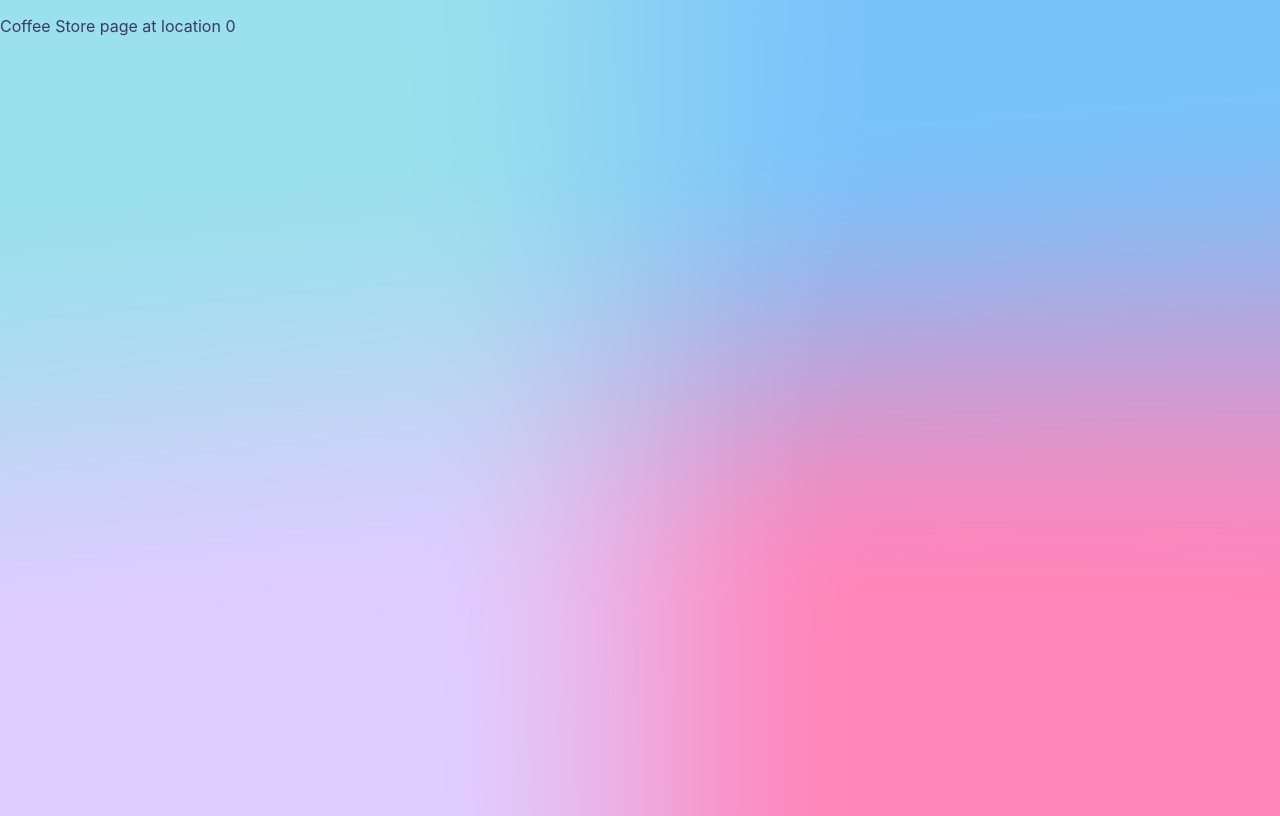
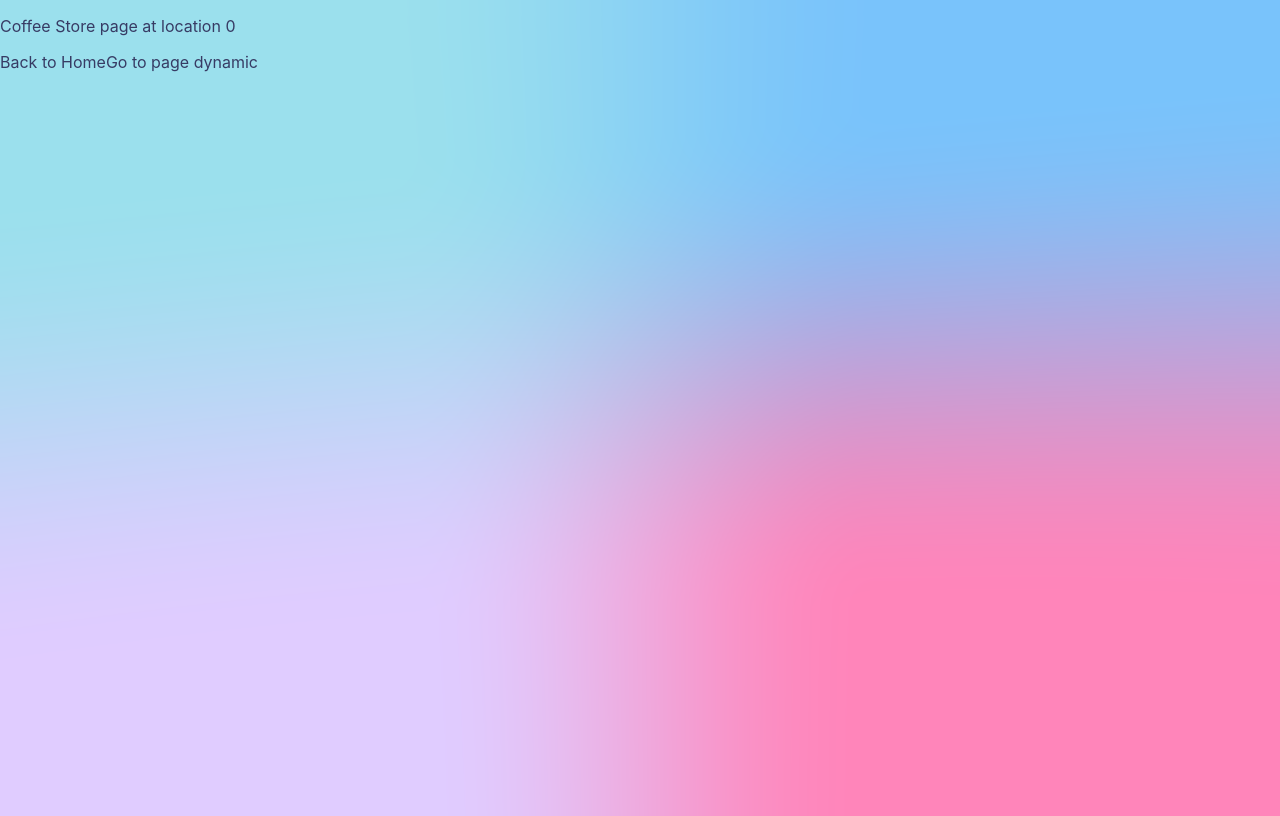
Before and after one commit to omkaradhali/discover-coffee-stores, a Next.js app: page /coffee-store/0 in a window 1280 px wide. Built offline with nearby package versions, Linux system fonts and the light colour scheme.

Commit message:
static and dynamic routing in NextJS

```diff
--- a/pages/coffee-store/[id].js
+++ b/pages/coffee-store/[id].js
@@ -1,5 +1,6 @@
 import React from 'react';
 import { useRouter } from 'next/router';
+import Link from 'next/link';
 
 const CoffeeStore = () => {
 
@@ -9,6 +10,12 @@
   return (
     <div>
       <p>Coffee Store page at location {router.query.id}</p>
+      <Link href="/">
+        <a>Back to Home</a>
+      </Link>
+      <Link href="/coffee-store/dynamic">
+        <a>Go to page dynamic</a>
+      </Link>
     </div>
   )
 }
```
